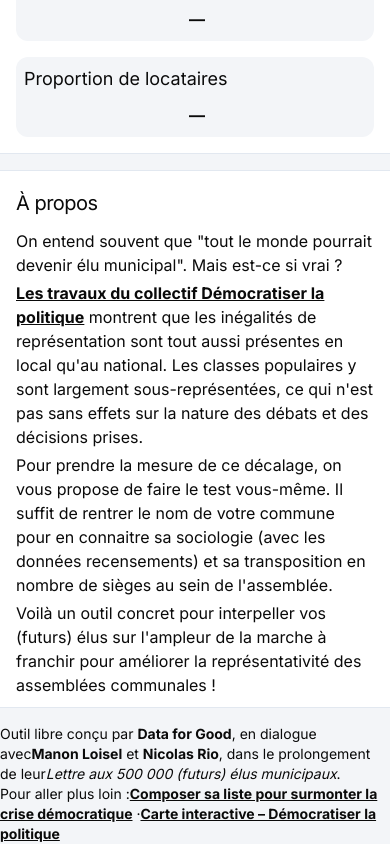
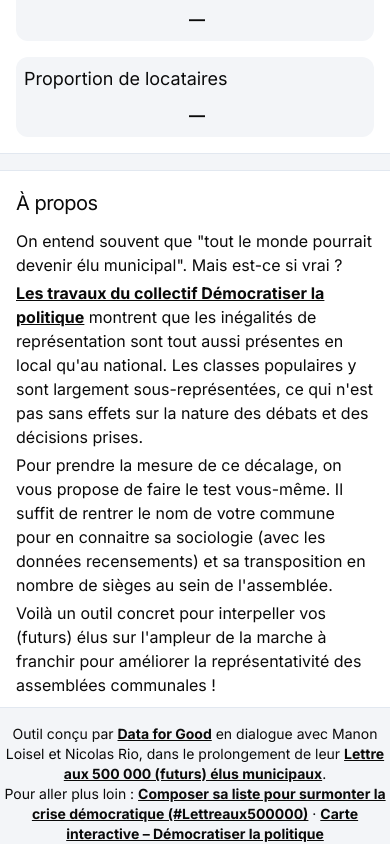
Before and after one commit to Esr0g/simulateur_conseil_municipal, a React (Vite) app in the folder frontend/: page / in a window 390 px wide. Shown: the part 828-1672 px from the top of the page. Built offline with nearby package versions, Linux system fonts and the light colour scheme.

Commit message:
fix(front): update footer with real links and center on mobile

```diff
--- a/frontend/src/components/custom/Footer.tsx
+++ b/frontend/src/components/custom/Footer.tsx
@@ -1,16 +1,12 @@
 export default function Footer() {
-    return (<footer className="footer text-sm">
+    return (<footer className="footer text-sm text-center md:text-left">
         <p>
-            Outil libre conçu par <strong>Data for Good</strong>, en dialogue avec
-            <strong>Manon Loisel</strong> et <strong>Nicolas Rio</strong>,
-            dans le prolongement de leur
-            <em>Lettre aux 500 000 (futurs) élus municipaux</em>.
+            Outil conçu par <a href="https://dataforgood.fr/" target="_blank">Data for Good</a> en dialogue avec Manon Loisel et Nicolas Rio,
+            dans le prolongement de leur <a href="https://lettreaux500000.substack.com/" target="_blank">Lettre aux 500 000 (futurs) élus municipaux</a>.
         </p>
 
         <p>
-            Pour aller plus loin :
-            <a href="LIEN_BILLET" target="_blank">Composer sa liste pour surmonter la crise démocratique</a> ·
-            <a href="LIEN_CARTE" target="_blank">Carte interactive – Démocratiser la politique</a>
+            Pour aller plus loin : <a href="https://lettreaux500000.substack.com/p/composer-sa-liste-pour-surmonter" target="_blank">Composer sa liste pour surmonter la crise démocratique (#Lettreaux500000)</a> · <a href="https://democratiserlapolitique.org/carte-interactive/" target="_blank">Carte interactive – Démocratiser la politique</a>
         </p>
     </footer>);
 }
```
